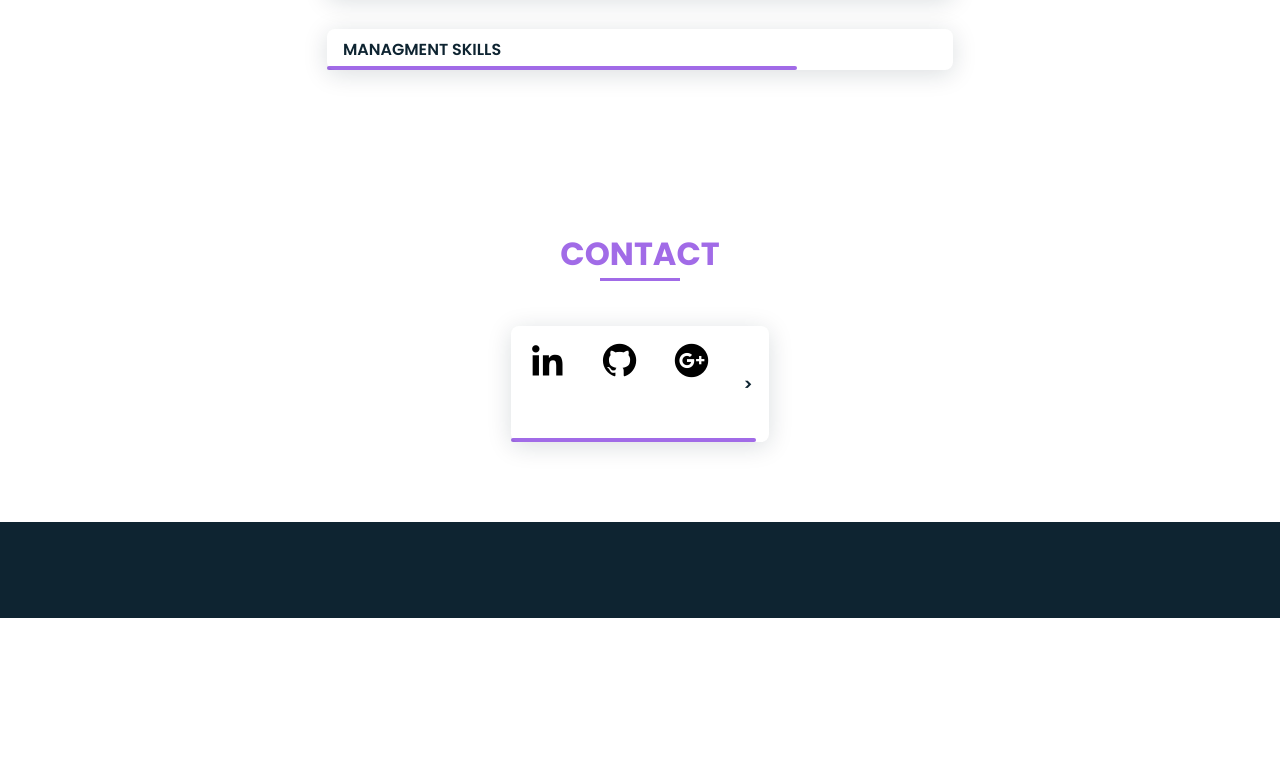
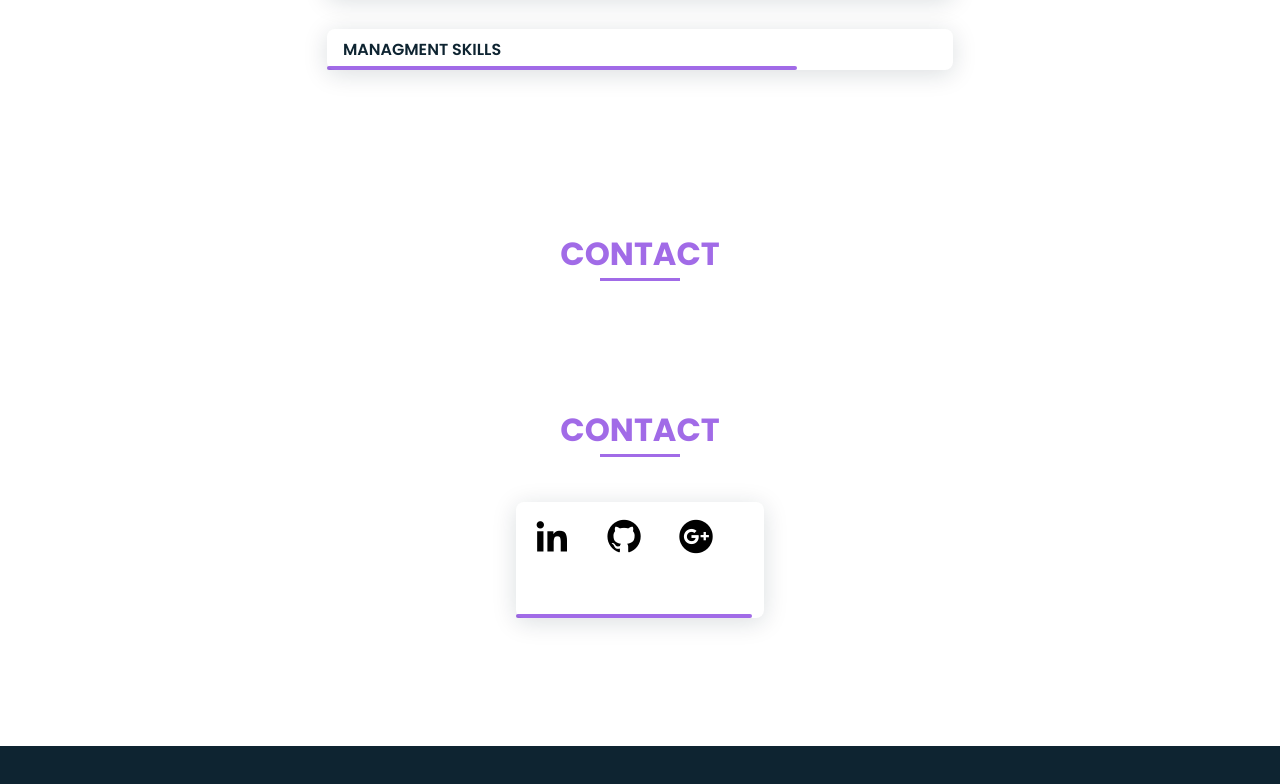
Before and after one commit to Arnab7747/portfolio, a plain HTML site: page index.html in a window 1280 px wide. Shown: the part 2474-3258 px from the top of the page. Before the commit the page ends 3092 px from the top, so only its background shows below. Drawn offline with nearby package versions, Linux system fonts and the light colour scheme.

Commit message:
modified contact

```diff
--- a/index.html
+++ b/index.html
@@ -192,6 +192,12 @@
             <div class="skills__container bd-grid">
                 <div>
 
+                    <section class="skills section" id="skills">
+                        <h2 class="section-title">CONTACT</h2>
+
+                        <div class="skills__container bd-grid">
+                            <div>
+
                                 <div class="skills__data">
                                     <div class="skills__names">
                                         <div class="home__social">
@@ -199,10 +205,13 @@
 
                                             <a href="https://github.com/Arnab7747" class="home__social-icon"><i class='bx bxl-github'></i></a>
                                             <a href="mailto:arnab7747@gmail.com" class="home__social-icon"><i class='bx bxl-google-plus-circle'></i></a>
-                            </div>>
+                                        </div>
                                     </div>
                                     <div class="skills__bar skills__html">
 
+                                    </div>
+
+                                </div>
                         </div>
 
                     </div>
```
Lines whose indentation alone changed are shown as unchanged.
